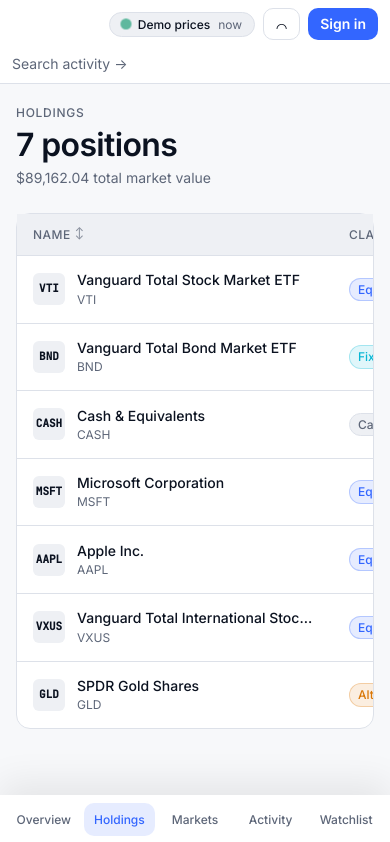
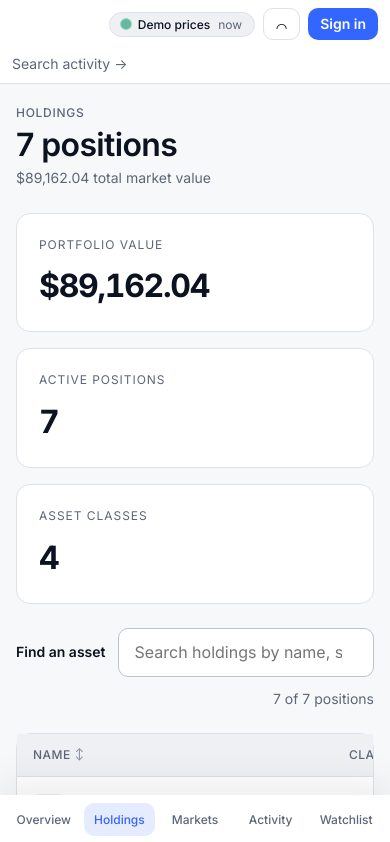
Before and after one commit to FarnazNK/finvision, a React (Vite) app: page /holdings in a window 390 px wide. Shown: the top 842 px of the page. Built offline with nearby package versions, Linux system fonts and the light colour scheme; no server answers.

Commit message:
feat(ui): enrich holdings and transactions and fix dashboard responsiveness

```diff
--- a/src/pages/HoldingsPage.tsx
+++ b/src/pages/HoldingsPage.tsx
@@ -23,6 +23,7 @@
 export function HoldingsPage() {
   const holdings = useAppSelector(selectHoldings);
   const currency = useAppSelector(selectCurrency);
+  const [query, setQuery] = useState('');
   const [sort, setSort] = useState<{ key: SortKey; dir: SortDir }>({
     key: 'value',
     dir: 'desc',
@@ -36,8 +37,8 @@
       if (va > vb) return sort.dir === 'asc' ? 1 : -1;
       return 0;
     };
-    return [...holdings].sort(cmp);
-  }, [holdings, sort]);
+    return holdings.filter((h) => `${h.name} ${h.symbol} ${h.assetClass}`.toLowerCase().includes(query.trim().toLowerCase())).sort(cmp);
+  }, [holdings, sort, query]);
 
   const totalValue = useMemo(
     () => holdings.reduce((s, h) => s + h.quantity * h.price, 0),
@@ -60,6 +61,16 @@
         </div>
       </PageHeader>
 
+      <SummaryGrid>
+        <SummaryCard><SummaryLabel>Portfolio value</SummaryLabel><SummaryValue>{formatMoney(totalValue, { currency })}</SummaryValue></SummaryCard>
+        <SummaryCard><SummaryLabel>Active positions</SummaryLabel><SummaryValue>{holdings.length}</SummaryValue></SummaryCard>
+        <SummaryCard><SummaryLabel>Asset classes</SummaryLabel><SummaryValue>{new Set(holdings.map((h) => h.assetClass)).size}</SummaryValue></SummaryCard>
+      </SummaryGrid>
+      <SearchBar>
+        <SearchLabel htmlFor="holding-search">Find an asset</SearchLabel>
+        <SearchInput id="holding-search" type="search" placeholder="Search holdings by name, symbol or class" value={query} onChange={(e) => setQuery(e.target.value)} />
+        <ResultCount aria-live="polite">{sorted.length} of {holdings.length} positions</ResultCount>
+      </SearchBar>
       <Card padded={false}>
         <TableScroll>
           <Table role="table" aria-label="Holdings">
@@ -92,6 +103,7 @@
               </tr>
             </thead>
             <tbody>
+              {sorted.length === 0 && <tr><Td $align="left" colSpan={8}>No holdings match your search.</Td></tr>}
               {sorted.map((h) => (
                 <HoldingRow key={h.id} holding={h} currency={currency} />
               ))}
@@ -373,3 +385,57 @@
   align-items: flex-end;
   gap: 2px;
 `;
+
+const SummaryGrid = styled.div`
+  display: grid;
+  grid-template-columns: repeat(1, minmax(0, 1fr));
+  gap: 16px;
+  ${media.sm`grid-template-columns: repeat(3, minmax(0, 1fr));`}
+`;
+const SummaryCard = styled.div`
+  padding: 22px;
+  border: 1px solid ${({ theme }) => theme.color.border};
+  border-radius: ${({ theme }) => theme.radius.lg};
+  background: ${({ theme }) => theme.color.surface};
+`;
+const SummaryLabel = styled.div`
+  color: ${({ theme }) => theme.color.textMuted};
+  font-size: ${({ theme }) => theme.fontSize.xs};
+  text-transform: uppercase;
+  letter-spacing: .08em;
+`;
+const SummaryValue = styled.div`
+  color: ${({ theme }) => theme.color.text};
+  font-size: ${({ theme }) => theme.fontSize['2xl']};
+  font-weight: 700;
+  letter-spacing: -.04em;
+  margin-top: 10px;
+  font-variant-numeric: tabular-nums;
+`;
+const SearchBar = styled.div`
+  display: flex;
+  align-items: center;
+  flex-wrap: wrap;
+  gap: 12px;
+`;
+const SearchLabel = styled.label`
+  font-size: ${({ theme }) => theme.fontSize.sm};
+  font-weight: 600;
+`;
+const SearchInput = styled.input`
+  flex: 1;
+  min-width: 180px;
+  max-width: 460px;
+  padding: 12px 16px;
+  border-radius: ${({ theme }) => theme.radius.md};
+  border: 1px solid ${({ theme }) => theme.color.borderStrong};
+  background: ${({ theme }) => theme.color.surface};
+  color: ${({ theme }) => theme.color.text};
+  font: inherit;
+  &:focus-visible { outline: 2px solid ${({ theme }) => theme.color.primary}; outline-offset: 2px; }
+`;
+const ResultCount = styled.span`
+  margin-left: auto;
+  color: ${({ theme }) => theme.color.textMuted};
+  font-size: ${({ theme }) => theme.fontSize.sm};
+`;
```
